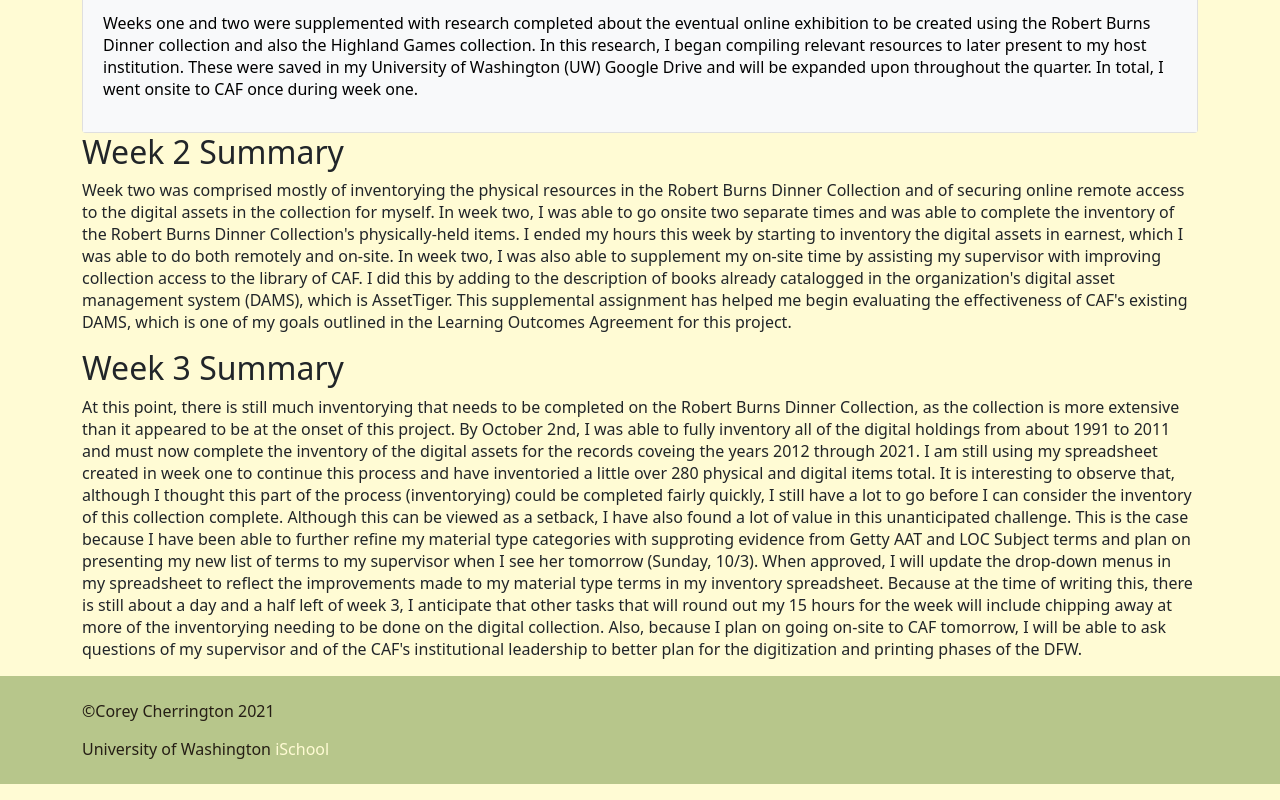
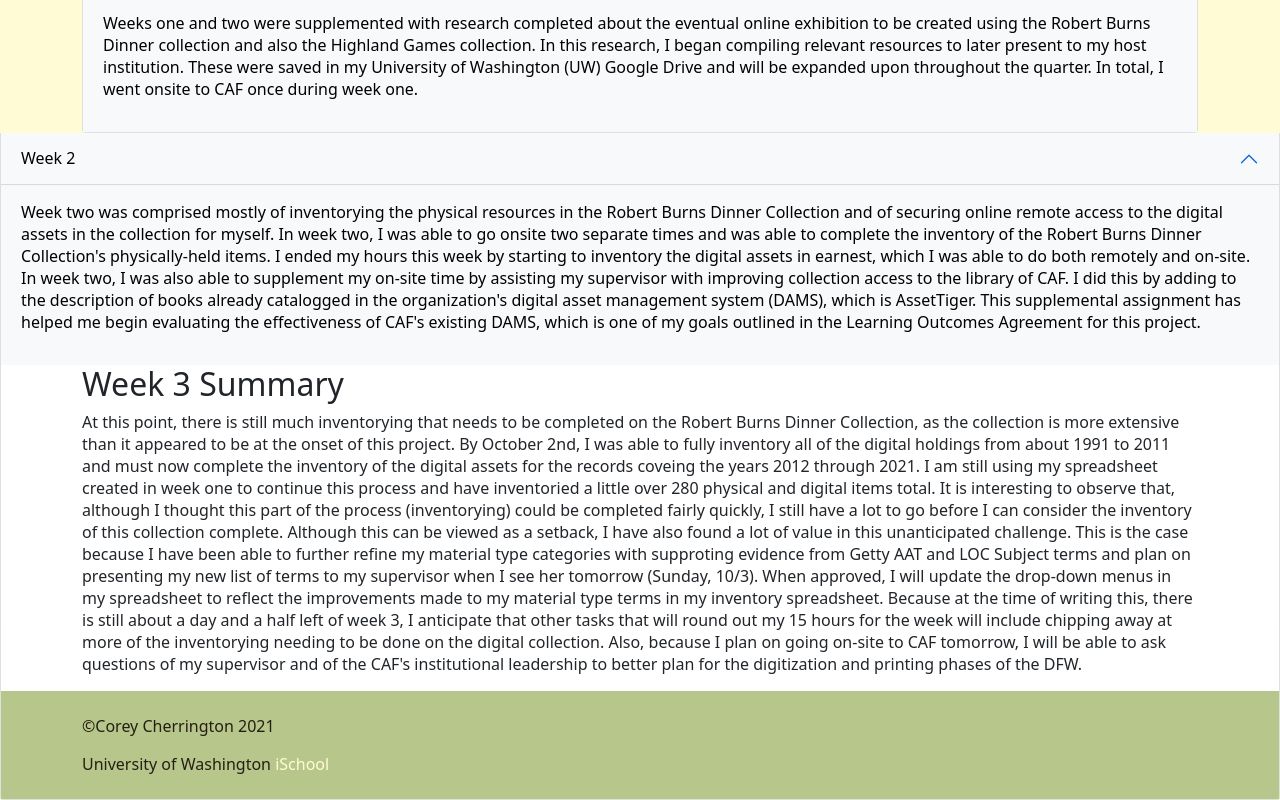
Before and after one commit to cherri512/CelticArtsFoundationLIS590, a plain HTML site: page weeklyPosts.html in a window 1280 px wide. Shown: the part 647-1447 px from the top of the page. Drawn offline with nearby package versions, Linux system fonts and the light colour scheme; files whose address does not match are found by name.

Commit message:
week 2 update

```diff
--- a/weeklyPosts.html
+++ b/weeklyPosts.html
@@ -49,9 +49,15 @@
           </div>
       </div>
     </div>
-    <div class="container">
-        <h2>Week 2 Summary</h2>
+    <div class="accordion-item">
+       <h2 class="accordion-header">
+         <button class="accordion-button bg-light text-black"type="button" data-bs-toggle="collapse" data-bs-target="#collapseOne" aria-expanded="true" aria-controls="collapseOne"> Week 2
+          </button>
+        </h2>
+          <div id="collapseOne" class="accordion-collapse collapse show" aria-labelledby="headingOne" data-bs-parent="#accordionOne">
+            <div class="accordion-body bg-light text-black">
           <p>Week two was comprised mostly of inventorying the physical resources in the Robert Burns Dinner Collection and of securing online remote access to the digital assets in the collection for myself.  In week two, I was able to go onsite two separate times and was able to complete the inventory of the Robert Burns Dinner Collection's physically-held items.  I ended my hours this week by starting to inventory the digital assets in earnest, which I was able to do both remotely and on-site.  In week two, I was also able to supplement my on-site time by assisting my supervisor with improving collection access to the library of CAF.  I did this by adding to the description of books already catalogged in the organization's digital asset management system (DAMS), which is AssetTiger.  This supplemental assignment has helped me begin evaluating the effectiveness of CAF's existing DAMS, which is one of my goals outlined in the Learning Outcomes Agreement for this project.</p>
+          </div>
     </div>
     <div class="container">
         <h2>Week 3 Summary</h2>
```
